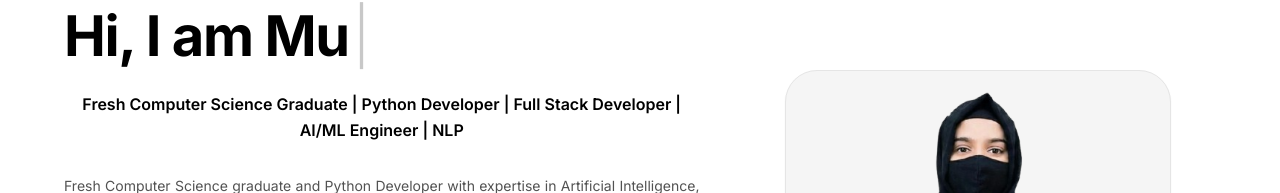
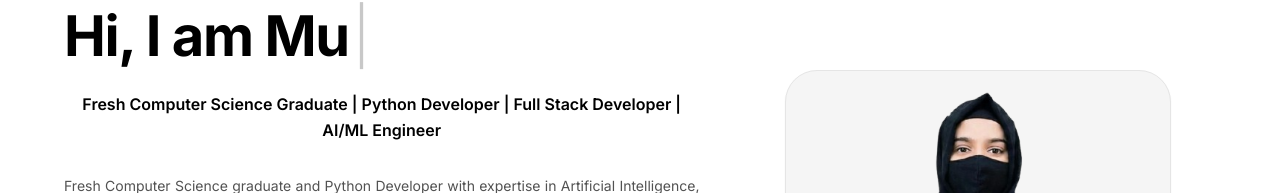
Before and after one commit to Muqadas1234/My-portfolio, a React (Vite) app: page / in a window 1280 px wide. Shown: the part 116-309 px from the top of the page. Built offline with nearby package versions, Linux system fonts and the light colour scheme.

Commit message:
Remove NLP from title and subtitle tag lines

```diff
--- a/src/data/portfolioData.js
+++ b/src/data/portfolioData.js
@@ -29,8 +29,8 @@ import { TbBrandCpp } from 'react-icons/tb'
 export const personalInfo = {
   name: 'Muqadas Akram',
   role: 'Fresh Computer Science Graduate',
-  title: 'Fresh Computer Science Graduate | Python Developer | Full Stack Developer | AI/ML Engineer | NLP',
-  subtitle: 'AI Engineer · Full-Stack Developer · Machine Learning · NLP',
+  title: 'Fresh Computer Science Graduate | Python Developer | Full Stack Developer | AI/ML Engineer',
+  subtitle: 'AI Engineer · Full-Stack Developer · Machine Learning',
   email: 'muqadasakram.13@gmail.com',
   phone: '+92 319 828 8490',
   github: 'https://github.com/Muqadas1234',
```
